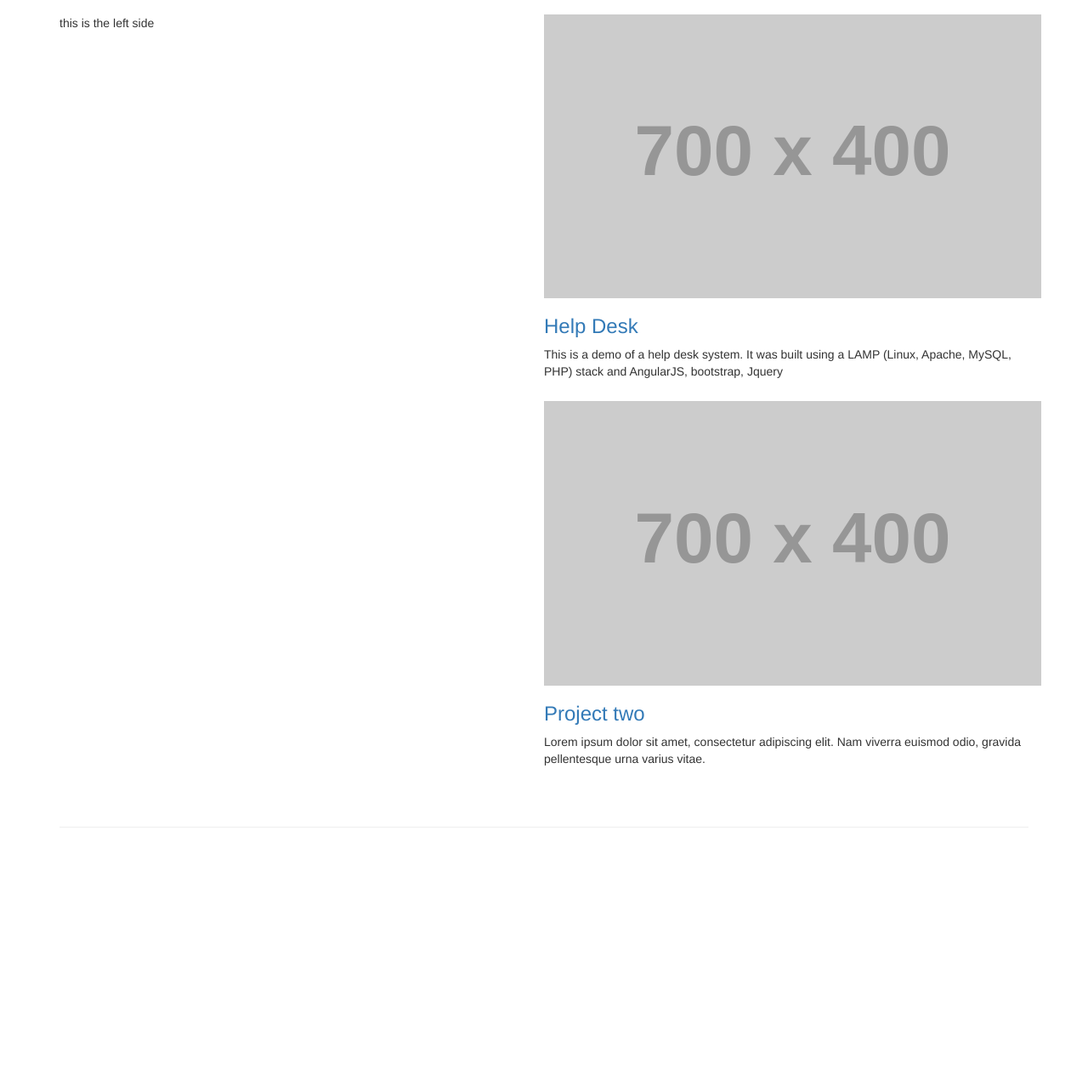
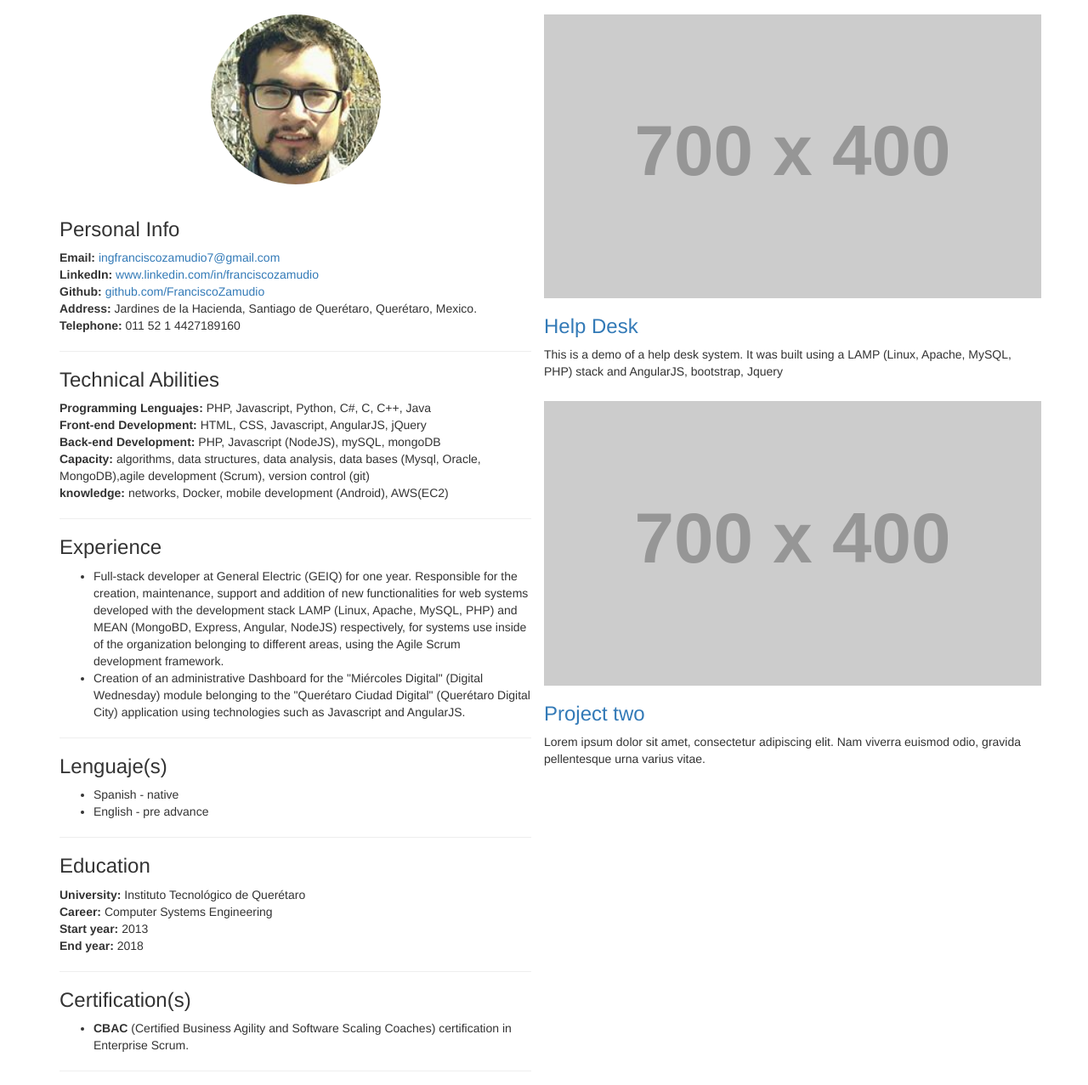
Before and after one commit to FranciscoZamudio/portfolio, a plain HTML site: page index.html in a window 1280 px wide. Shown: the part 163-1440 px from the top of the page at 85% size. Before the commit the page ends 1157 px from the top, so only its background shows below. Drawn offline with Linux system fonts and the light colour scheme; placeholder pictures from the web are drawn by us.

Commit message:
add resume

```diff
--- a/css/2-col-portfolio.css
+++ b/css/2-col-portfolio.css
@@ -15,3 +15,11 @@ body {
 footer {
     margin: 50px 0;
 }
+
+.profile-image {
+  border-radius: 50%;
+  width:200px;
+  display: block;
+  margin-left: auto;
+  margin-right: auto;
+}
--- a/index.html
+++ b/index.html
@@ -9,7 +9,7 @@
     <meta name="description" content="">
     <meta name="author" content="">
 
-    <title>2 Col Portfolio - Start Bootstrap Template</title>
+    <title>Portfolio</title>
 
     <!-- Bootstrap Core CSS -->
     <link href="css/bootstrap.min.css" rel="stylesheet">
@@ -32,7 +32,7 @@
                     <span class="icon-bar"></span>
                     <span class="icon-bar"></span>
                 </button>
-                <a class="navbar-brand" href="#">Porfolio</a>
+                <a class="navbar-brand" href="#">Portfolio</a>
             </div>
             <!-- Collect the nav links, forms, and other content for toggling -->
             <div class="collapse navbar-collapse" id="bs-example-navbar-collapse-1">
@@ -75,7 +75,59 @@
           <div class="col-md-6 portfolio-item">
             <div >
                 <div >
-                    <p>this is the left side</p>
+                    <img src="images/profile_pic.jpg" alt="Avatar" class="profile-image">
+                    <br>
+
+                    <h3>Personal Info</h3>
+                      <b>Email:</b> <a href="mailto:ingfranciscozamudio7@gmail.com">ingfranciscozamudio7@gmail.com</a><br>
+                      <b>LinkedIn:</b><a href="https://www.linkedin.com/in/franciscozamudio"> www.linkedin.com/in/franciscozamudio</a> <br>
+                      <b>Github:</b><a href="https://github.com/FranciscoZamudio"> github.com/FranciscoZamudio</a> <br>
+                      <b>Address:</b> Jardines de la Hacienda, Santiago de Querétaro, Querétaro, Mexico.<br>
+                      <b>Telephone:</b> 011 52 1 4427189160<br>
+                    <hr>
+
+                    <h3>Technical Abilities</h3>
+                      <b>Programming Lenguajes:</b> PHP, Javascript, Python, C#, C, C++, Java<br>
+                      <b>Front-end Development:</b> HTML, CSS, Javascript, AngularJS, jQuery<br>
+                      <b>Back-end Development:</b> PHP, Javascript (NodeJS), mySQL, mongoDB<br>
+                      <b>Capacity:</b> algorithms, data structures, data analysis, data bases (Mysql, Oracle,
+                                  MongoDB),agile development (Scrum), version control (git)<br>
+                      <b>knowledge:</b> networks, Docker, mobile development (Android), AWS(EC2)<br>
+                    <hr>
+
+                    <h3>Experience</h3>
+                      <ul>
+                        <li>Full-stack developer at General Electric (GEIQ) for one year.
+                          Responsible for the creation, maintenance, support and addition
+                          of new functionalities for web systems developed with the development
+                          stack LAMP (Linux, Apache, MySQL, PHP) and MEAN (MongoBD, Express, Angular, NodeJS)
+                          respectively, for systems use inside of the organization belonging to different areas,
+                          using the Agile Scrum development framework.</li>
+                        <li>Creation of an administrative Dashboard for the "Miércoles Digital" (Digital Wednesday)
+                           module belonging to the "Querétaro Ciudad Digital" (Querétaro Digital City) application using
+                           technologies such as Javascript and AngularJS.</li>
+                      </ul>
+                    <hr>
+
+                    <h3>Lenguaje(s)</h3>
+                      <ul>
+                        <li>Spanish - native</li>
+                        <li>English - pre advance</li>
+                      </ul>
+                    <hr>
+
+                    <h3>Education</h3>
+                      <b>University:</b> Instituto Tecnológico de Querétaro<br>
+                      <b>Career:</b> Computer Systems Engineering<br>
+                      <b>Start year:</b> 2013<br>
+                      <b>End year:</b> 2018<br>
+                    <hr>
+
+                    <h3>Certification(s)</h3>
+                      <ul>
+                        <li><b>CBAC</b> (Certified Business Agility and Software Scaling Coaches) certification in Enterprise Scrum.</li>
+                      </ul>
+                    <hr>
                 </div>
             </div>
           </div>
@@ -87,7 +139,7 @@
                         <img class="img-responsive" src="http://placehold.it/700x400" alt="">
                     </a>
                     <h3>
-                        <a href="#">Help Desk</a>
+                        <a href="../helpdesk/">Help Desk</a>
                     </h3>
                     <p>This is a demo of a help desk system. It was built using a LAMP (Linux, Apache, MySQL, PHP) stack and AngularJS, bootstrap, Jquery</p>
                 </div>
```
Also changed, not shown: images/profile_pic.jpg (added).
